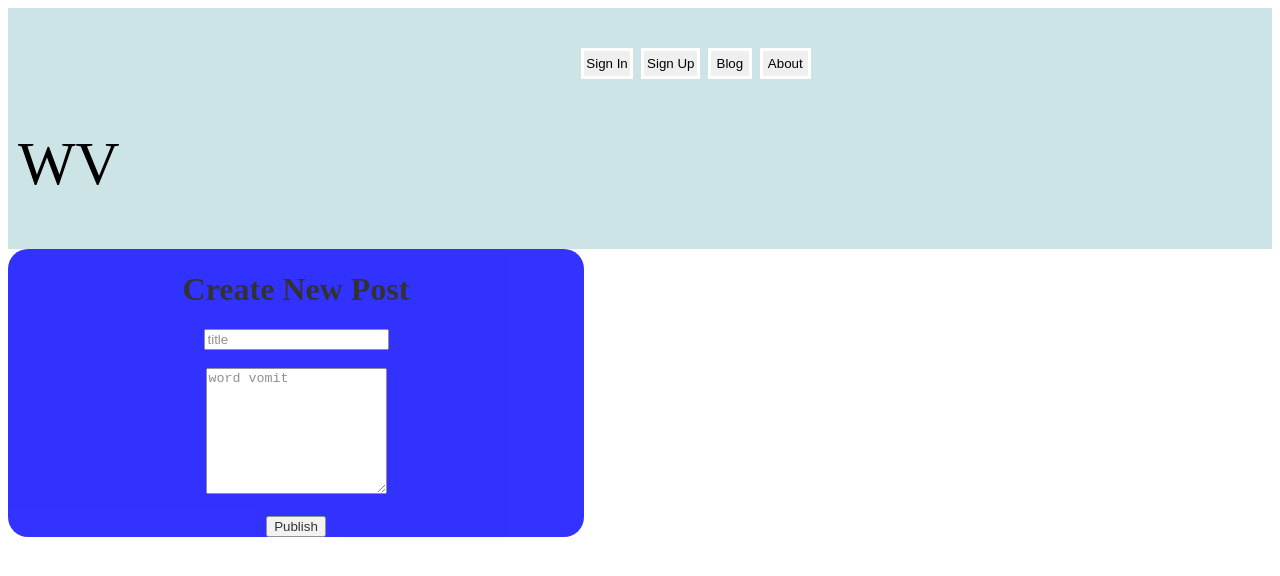
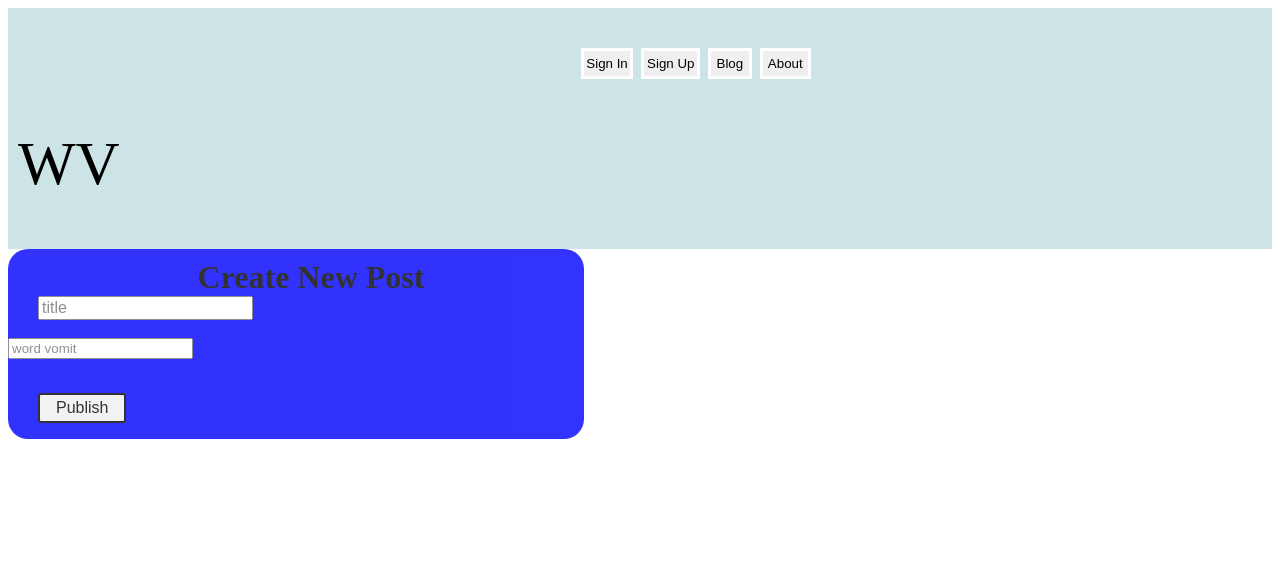
Before and after one commit to 5usana/wvblog, a React (Create React App) app: page /blog in a window 1280 px wide. Both pictures are taken after a click on the button "Create New". Shown: the top 576 px of the page. Built offline with nearby package versions, Linux system fonts and the light colour scheme; a web font is replaced by a local one.

Commit message:
styling initiated on createpost

```diff
--- a/src/blog/CreatePost.js
+++ b/src/blog/CreatePost.js
@@ -2,9 +2,27 @@ import React from 'react';
 import NavBar from '../components/NavBar';
 import styled from 'styled-components';
 
+const HeaderOne = styled.h1`
+  padding: 10px 0 0 30px;
+  margin: 0 auto;
+  font-size: 2rem;
+  text-align: center;
+`;
+const TitleInput = styled.input`
 
-
-
+  margin: 0 auto;
+  font-size: 1rem;
+  display: inline-block;
+  margin-left: 30px;
+`;
+const StyleTextArea = styled.input`
+  margin: 0 auto;
+  // height: 15vw;
+  // width: 30vw;
+  // font-size: 1rem;
+  // display: block;
+  // margin-left: 30px;
+`;
 
 
 const BlogDiv = styled.div`
@@ -14,8 +32,18 @@ const BlogDiv = styled.div`
     background-color: Blue;
     opacity: .8 ;
     margin: 0 auto;
-    text-align: center;
 
+`;
+const PublishButton = styled.button`
+    display: inline-block;
+    color: black;
+    font-size: 1em;
+    margin: 1em;
+    padding: 0.25em 1em;
+    border: 2px solid black;
+    border-radius: 3px;
+    display:inline-block;
+    margin-left: 30px;
 `;
 
 // props -data as functions or state passed from parent to child component
@@ -27,10 +55,10 @@ function CreatePost(props) {
         {/* savePost funciton passed through props from DisplayAllPosts */}
         <BlogDiv>
           <form onSubmit={props.savePost}>
-          <h1>Create New Post</h1>
+          <HeaderOne>Create New Post</HeaderOne>
           {/*savePostTitle function passes useState setTitle through props  */}
           {/* savePostTitle funciton passed through props from DisplayAllPosts */}
-          <input
+          <TitleInput
             type='text'
             onChange={props.savePostTitle}
             placeholder='title'
@@ -38,12 +66,12 @@ function CreatePost(props) {
             required
             // pass down useRef from DisplayAllPosts through props
             ref={props.getTitle}
-          ></input>
+          ></TitleInput>
           <br />
           <br />
           {/*savePostContent function passes useState setContent through props  */}
           {/* savePostContent funciton passed through props from DisplayAllPosts */}
-          <textarea
+          <StyleTextArea
             onChange={props.savePostContent}
             placeholder='word vomit'
             rows="8"
@@ -51,10 +79,10 @@ function CreatePost(props) {
           required
           // pass down useRef from DisplayAllPosts through props
           ref={props.getContent}
-          ></textarea>
+          ></StyleTextArea>
           <br />
           <br />
-          <button> Publish </button>
+          <PublishButton> Publish </PublishButton>
         </form>
         </BlogDiv>
       </>
--- a/src/blog/DisplayAllPosts.js
+++ b/src/blog/DisplayAllPosts.js
@@ -14,7 +14,18 @@ const HeaderTwo = styled.h2`
 const FlowDiv = styled.h2`
   padding: 30px 0 0 30px;
   margin: 0 auto;
-  font-size: 1.5rem;
+  font-size: 3.5rem;
+`;
+const CreateButton = styled.button`
+    display: inline-block;
+    color: black;
+    font-size: 1em;
+    margin: 1em;
+    padding: 0.25em 1em;
+    border: 2px solid black;
+    border-radius: 3px;
+    display:inline-block;
+    margin-left: 30px;
 `;
 
 
@@ -156,7 +167,7 @@ function DisplayAllPosts() {
       <br />
       <br />
 
-      <button onClick={toggleCreateNewPost}>Create New</button>
+      <CreateButton onClick={toggleCreateNewPost}>Create New</CreateButton>
     </>
   );
 };
--- a/src/blog/Post.js
+++ b/src/blog/Post.js
@@ -3,7 +3,11 @@ import styled from 'styled-components';
 
 const PostSection = styled.section`
     margin: 0 auto;
-    text-align: center;
+    // text-align: center;
+    margin: 0 auto;
+    font-size: 1rem;
+    display: inline-block;
+    margin-left: 30px;
 `;
 const ModifyButton = styled.button`
     display: inline-block;
```
